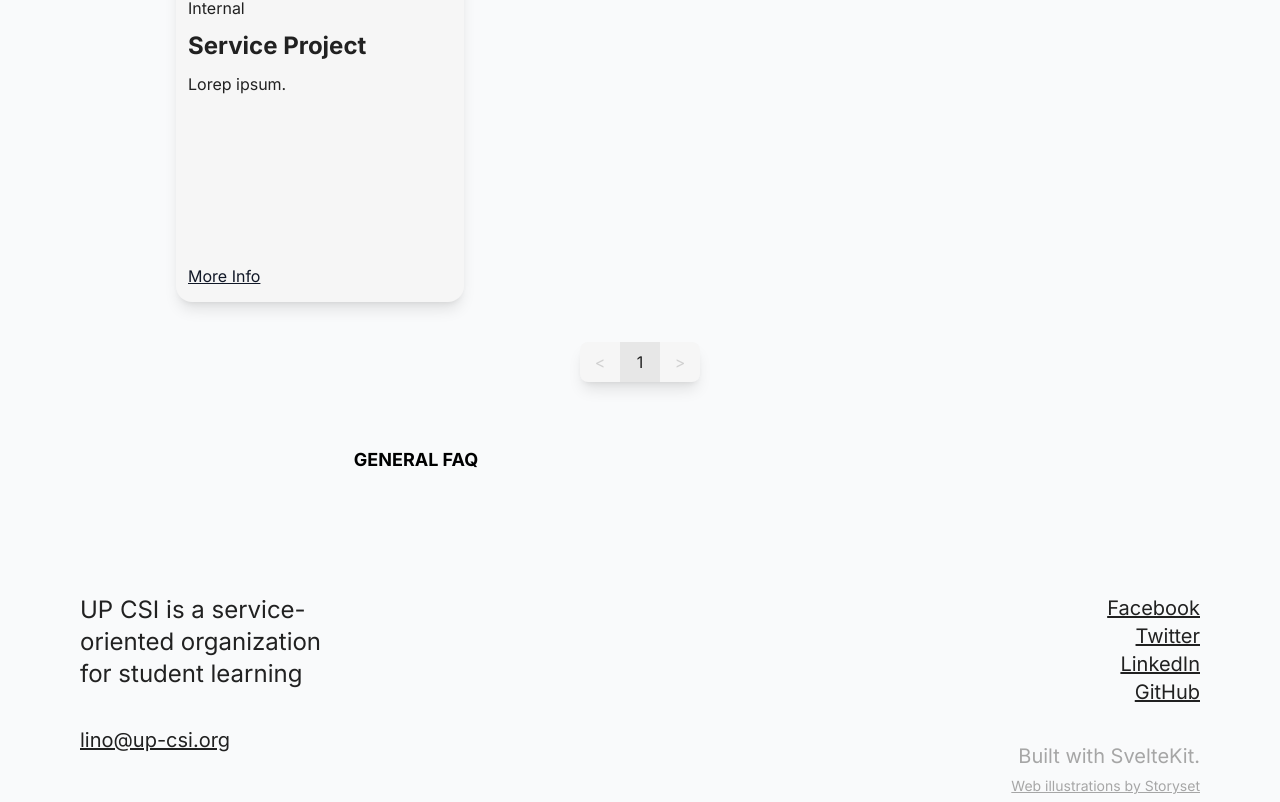
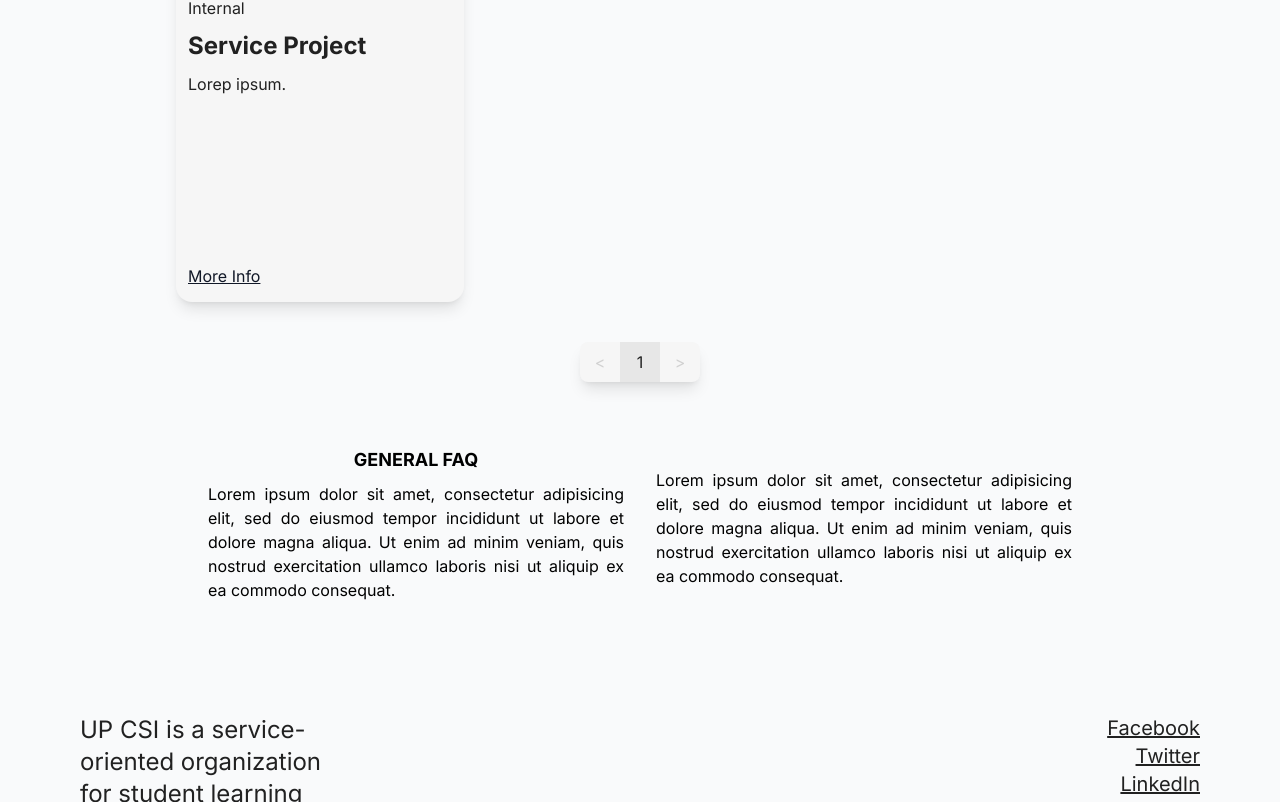
Before and after one commit to up-csi/up-csi.github.io, a SvelteKit app: page /projects in a window 1280 px wide. Shown: the part 385-1187 px from the top of the page. Built offline with nearby package versions, Linux system fonts and the light colour scheme.

Commit message:
feat(projects/+page.svelte): add paragraph to Faq

```diff
--- a/src/routes/projects/+page.svelte
+++ b/src/routes/projects/+page.svelte
@@ -8,4 +8,6 @@
 <article class="prose max-w-full dark:prose-invert">
     <FilterPagePanel {filters} cardsInfo={projects} />
 </article>
-<Faq faq_title="GENERAL FAQ"></Faq>
+<Faq faq_title="GENERAL FAQ"
+     paragraph="Lorem ipsum dolor sit amet, consectetur adipisicing elit, sed do eiusmod tempor incididunt ut labore et dolore magna aliqua. Ut enim ad minim veniam, quis nostrud exercitation ullamco laboris nisi ut aliquip ex ea commodo consequat."
+></Faq>
```
